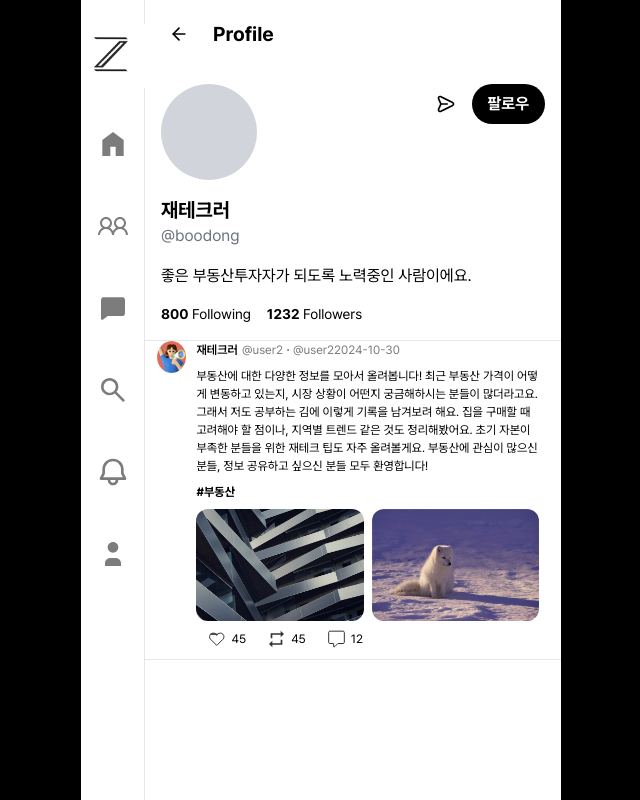
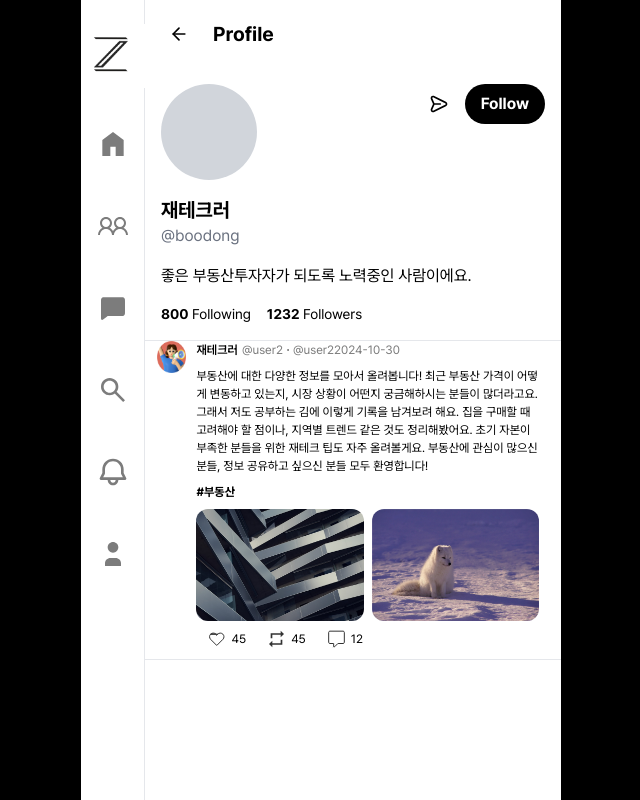
Before and after one commit to Minkyu0424/Z-FE, a Next.js app: page /otherprofile in a window 1280 px wide. Shown: the whole page, without its empty margins (319-959 px from the left). Built offline with nearby package versions, Linux system fonts and the light colour scheme; no server answers.

Commit message:
27feat: otherprofile 4차 수정

```diff
--- a/src/app/components/profile/OtherProfile.tsx
+++ b/src/app/components/profile/OtherProfile.tsx
@@ -67,22 +67,10 @@ const OtherProfile = () => {
           {/* Profile image placeholder */}
           <div className="w-24 h-24 rounded-full bg-gray-300"></div>
           <div className="flex gap-2">
-            <button
-              onClick={() => {}}
-              className="p-2 rounded-full hover:bg-gray-200"
-              title="Send Message"
-            >
+            <button onClick={() => { }} className="p-2 rounded-full hover:bg-gray-200" title="Send Message">
               <DMIcon />
             </button>
-            <button
-
-              className={`px-4 py-2 rounded-full font-bold
-                ${isFollowing
-                  ? 'border border-gray-300 hover:border-red-300 hover:text-red-600 hover:bg-red-50'
-                  : 'bg-black text-white hover:bg-gray-800'}`}
-            >
-              {isFollowing ? '팔로잉' : '팔로우'}
-            </button>
+            <button className="px-4 py-2 bg-black text-white rounded-full font-bold hover:bg-gray-800">Follow</button>
           </div>
         </div>
 
@@ -94,18 +82,12 @@ const OtherProfile = () => {
         <p className="mb-4">{profile.bio}</p>
 
         <div className="flex gap-4 text-sm">
-          <button
-            onClick={() => setIsFollowingModalOpen(true)}
-            className="hover:underline"
-          >
+        <span>
             <strong>{profile.following}</strong> Following
-          </button>
-          <button
-            onClick={() => setIsFollowerModalOpen(true)}
-            className="hover:underline"
-          >
+          </span>
+          <span>
             <strong>{profile.followers}</strong> Followers
-          </button>
+          </span>
         </div>
       </div>
 
```
